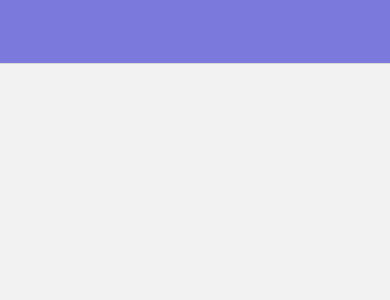
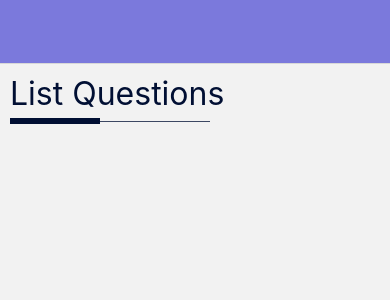
Before and after one commit to NikitaGura/PrepareAnswer, a React Native app: screen /MainScreenQuestions in a window 390 px wide. Shown: the top 300 px of the page. Built offline with nearby package versions, Linux system fonts and the light colour scheme.

Commit message:
add Title Screen

```diff
--- /dev/null
+++ b/src/components/ScreenTitle.tsx
@@ -0,0 +1,42 @@
+import {View, Text, StyleSheet} from 'react-native';
+import {Colors} from '../utils';
+
+type Props = {
+  title: string;
+};
+
+const ScreenTitle = ({title}: Props) => {
+  return (
+    <View>
+      <Text style={styles.text}>{title}</Text>
+      <View style={styles.contianerBorder}>
+        <View style={styles.borderBlack} />
+        <View style={styles.borderGray} />
+      </View>
+    </View>
+  );
+};
+
+const styles = StyleSheet.create({
+  text: {
+    fontSize: 32,
+    color: Colors.DarkPrimary,
+  },
+  contianerBorder: {
+    marginTop: 5,
+    flexDirection: 'row',
+    alignItems: 'center',
+  },
+  borderBlack: {
+    height: 6,
+    width: 90,
+    backgroundColor: Colors.DarkPrimary,
+  },
+  borderGray: {
+    height: 1,
+    width: 110,
+    backgroundColor: Colors.DarkPrimary75,
+  },
+});
+
+export default ScreenTitle;
--- /dev/null
+++ b/src/components/ScreenWrapper.tsx
@@ -0,0 +1,18 @@
+import {ReactNode} from 'react';
+import {StyleSheet, View} from 'react-native';
+
+type Props = {
+  children: ReactNode;
+};
+
+const ScreenWrapper = ({children}: Props) => {
+  return <View style={styles.screen}>{children}</View>;
+};
+
+const styles = StyleSheet.create({
+  screen: {
+    margin: 10,
+  },
+});
+
+export default ScreenWrapper;
--- /dev/null
+++ b/src/components/index.tsx
@@ -0,0 +1,4 @@
+import ScreenTitle from './ScreenTitle';
+import ScreenWrapper from './ScreenWrapper';
+
+export {ScreenTitle, ScreenWrapper};
--- a/src/navigation/navigation.tsx
+++ b/src/navigation/navigation.tsx
@@ -10,6 +10,11 @@
 
 const RootStack = createNativeStackNavigator<RootStackParamList>();
 
+const defaultStackOption = {
+  title: '',
+  headerStyle: {backgroundColor: Colors.PrimaryBlue75},
+};
+
 const Navigation = () => {
   return (
     <NavigationContainer>
@@ -17,10 +22,7 @@
         <RootStack.Screen
           name="MainScreenQuestions"
           component={MainScreenQuestions}
-          options={{
-            title: '',
-            headerStyle: {backgroundColor: Colors.PrimaryBlue75},
-          }}
+          options={defaultStackOption}
         />
       </RootStack.Navigator>
     </NavigationContainer>
--- a/src/screens/MainScreenQuestions/MainScreenQuestions.tsx
+++ b/src/screens/MainScreenQuestions/MainScreenQuestions.tsx
@@ -1,7 +1,12 @@
-import {View} from 'react-native';
+import {ScreenTitle, ScreenWrapper} from '../../components';
+import {Dicationary} from '../../utils';
 
 const MainScreenQuestions = () => {
-  return <View />;
+  return (
+    <ScreenWrapper>
+      <ScreenTitle title={Dicationary.titleMainScreenQuestions} />
+    </ScreenWrapper>
+  );
 };
 
 export default MainScreenQuestions;
--- /dev/null
+++ b/src/utils/dicationary.ts
@@ -0,0 +1,5 @@
+const Dicationary = {
+  titleMainScreenQuestions: 'List Questions',
+};
+
+export default Dicationary;
--- a/src/utils/index.ts
+++ b/src/utils/index.ts
@@ -1,3 +1,4 @@
 import Colors from './color';
+import Dicationary from './dicationary';
 
-export {Colors};
+export {Colors, Dicationary};
```
Also changed, not shown: .eslintrc.js.
